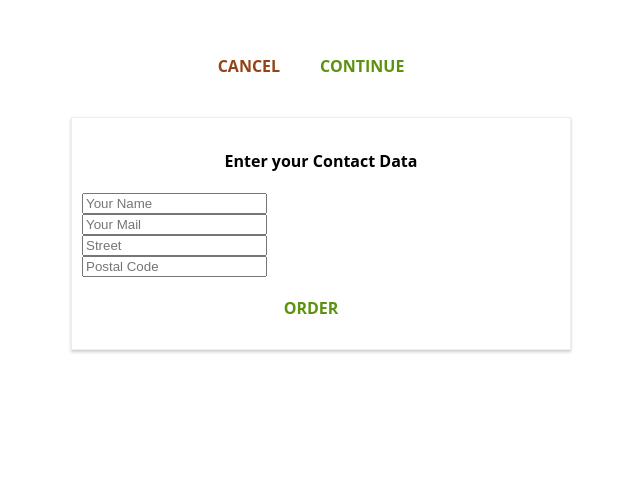
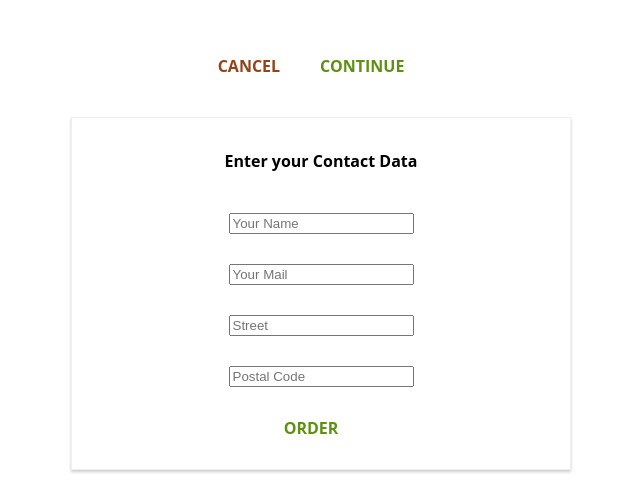
Before and after one commit to evgeniypoznyak/burger-builder, a React app: page /checkout/contact-data in a window 1280 px wide. Shown: the part 723-1213 px from the top of the page, without its empty margins (319-959 px from the left). Before the commit the page ends 1093 px from the top, so only its background shows below. Built offline with nearby package versions, Linux system fonts and the light colour scheme.

Commit message:
Input el begin

```diff
--- a/src/components/Navigation/SideDrawer/SideDrawer.js
+++ b/src/components/Navigation/SideDrawer/SideDrawer.js
@@ -11,6 +11,7 @@
     if (props.open) {
         attachedClasses = [classes.SideDrawer, classes.Open];
     }
+
     return (
         <Aux>
             <Backdrop show={props.open} clicked={props.closed}/>
--- a/src/components/Navigation/Toolbar/Toolbar.js
+++ b/src/components/Navigation/Toolbar/Toolbar.js
@@ -7,7 +7,7 @@
 
 const toolbar = ( props ) => (
     <header className={classes.Toolbar}>
-        <DrawerToggle clicked={props.drawerToggleClicked} />
+        <DrawerToggle clicked={props.sideDrawOpen} />
         <div className={classes.Logo}>
             <Logo />
         </div>
--- /dev/null
+++ b/src/components/UI/Input/Input.js
@@ -0,0 +1,28 @@
+import React from 'react';
+import classes from './Input.scss';
+
+const input = (props) => {
+
+    let inputElement = null;
+
+    switch (props.inputtype) {
+        case ('input'):
+            inputElement = <input className={classes.InputElement} {...props}/>
+            break;
+        case ('textarea'):
+            inputElement = <textarea className={classes.InputElement} {...props}/>
+            break;
+        default:
+            inputElement = <input className={classes.InputElement} {...props}/>
+    }
+
+    return (
+        <div className={classes.Input}>
+            <label className={classes.Label}>{props.label}</label>
+            {inputElement}
+        </div>
+    )
+
+}
+
+export default input
--- /dev/null
+++ b/src/components/UI/Input/Input.scss
@@ -0,0 +1,28 @@
+.Input{
+  width: 100%;
+  padding: 10px;
+  box-sizing: border-box;
+
+}
+
+.Label{
+  font-weight: bold;
+  display: block;
+  margin-bottom: 8px;
+}
+
+.InputElement{
+  outline: none;
+  border: 1px solid #ccc;
+  background-color: white;
+  font: inherit;
+  padding: 6px 10px;
+  display: block;
+  width: 100%;
+  box-sizing: border-box;
+}
+
+.InputElement:focus{
+  outline: none;
+  background-color: #ccc;
+}
--- a/src/containers/Checkout/ContactData/ContactData.css
+++ b/src/containers/Checkout/ContactData/ContactData.css
@@ -1,6 +1,6 @@
 .ContactData {
     margin: 20px auto;
-    width: 80%;
+    /*width: 80%;*/
     text-align: center;
     box-shadow: 0 2px 3px #ccc;
     border: 1px solid #eee;
@@ -8,9 +8,9 @@
     box-sizing: border-box;
 }
 
-.Input {
-    display: block;
-}
+/*.Input {*/
+    /*display: block;*/
+/*}*/
 
 @media (min-width: 600px) {
     .ContactData {
--- a/src/containers/Checkout/ContactData/ContactData.js
+++ b/src/containers/Checkout/ContactData/ContactData.js
@@ -4,6 +4,7 @@
 import Spinner from '../../../components/UI/Spinner/Spinner';
 import classes from './ContactData.css';
 import axios from '../../../axios-orders';
+import Input from '../../../components/UI/Input/Input'
 
 class ContactData extends Component {
     state = {
@@ -46,10 +47,11 @@
     render () {
         let form = (
             <form>
-                <input className={classes.Input} type="text" name="name" placeholder="Your Name" />
-                <input className={classes.Input} type="email" name="email" placeholder="Your Mail" />
-                <input className={classes.Input} type="text" name="street" placeholder="Street" />
-                <input className={classes.Input} type="text" name="postal" placeholder="Postal Code" />
+
+                <Input inputtype={'input'} className={classes.Input} type="text" name="name" placeholder="Your Name" />
+                <Input inputtype={'input'} className={classes.Input} type="email" name="email" placeholder="Your Mail" />
+                <Input inputtype={'input'} className={classes.Input} type="text" name="street" placeholder="Street" />
+                <Input inputtype={'input'} className={classes.Input} type="text" name="postal" placeholder="Postal Code" />
                 <Button btnType="Success" clicked={this.orderHandler}>ORDER</Button>
             </form>
         );
```
